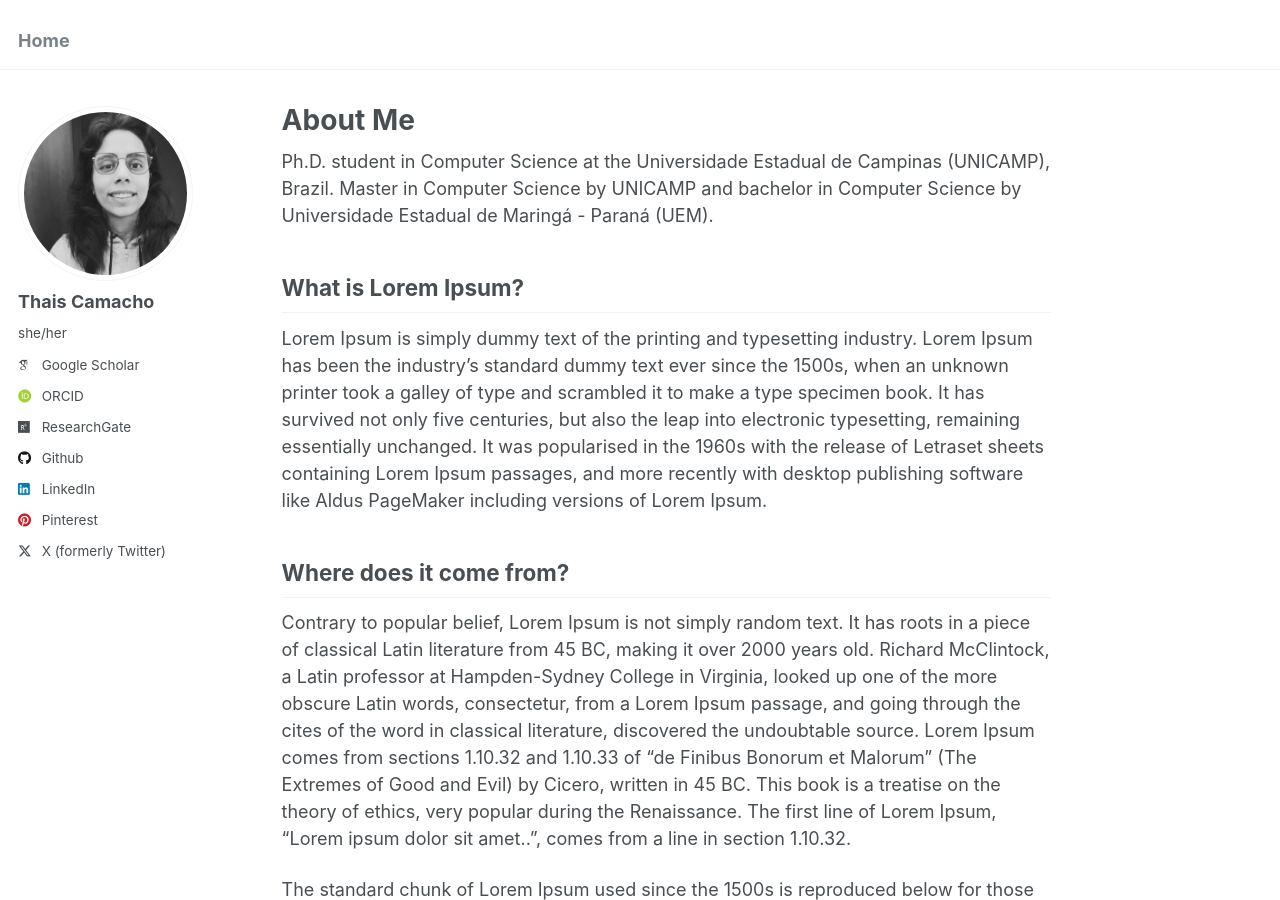
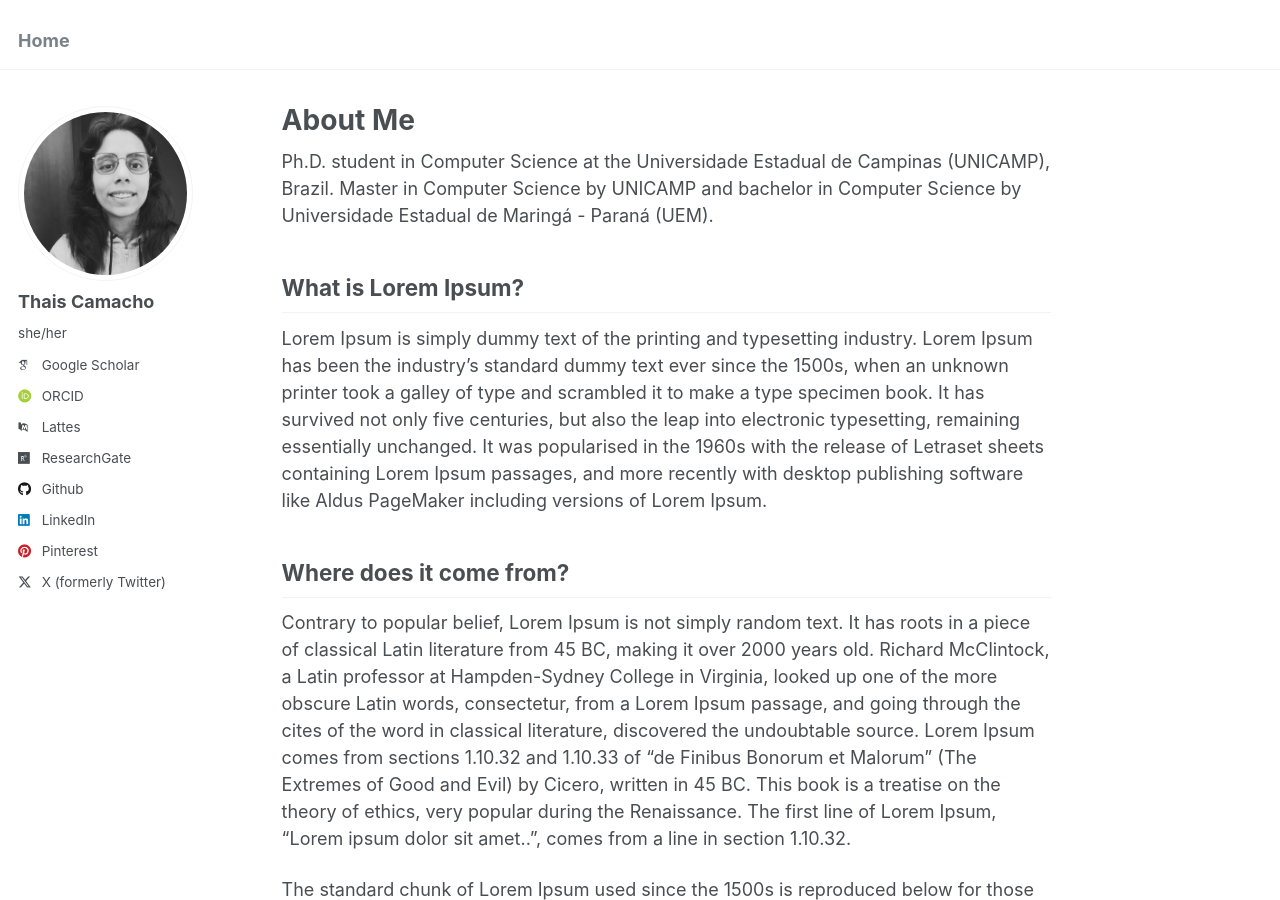
Before and after one commit to thaisacs/thaisacs.github.io, a Jekyll site: the page built from _pages/about.md, in a window 1280 px wide and 900 px high. Built offline with Jekyll 4.4.1, drawn with Linux system fonts in a browser that asks for light colours; some web fonts are replaced.

Commit message:
Adding lattes

```diff
--- a/_config.yml
+++ b/_config.yml
@@ -36,7 +36,7 @@ author:
   impactstory      : # URL
   orcid            : "https://orcid.org/0000-0001-9605-1037"
   semantic         : # URL
-  pubmed           : #"https://www.ncbi.nlm.nih.gov/pubmed/?term=john+snow"
+  pubmed           : "http://lattes.cnpq.br/4703307699846215"
   researchgate     : "https://www.researchgate.net/profile/Thais-Camacho"
 
   # Repositories and software development
--- a/_includes/author-profile.html
+++ b/_includes/author-profile.html
@@ -54,7 +54,7 @@
         <li><a href="{{ author.orcid }}"><i class="ai ai-orcid ai-fw icon-pad-right"></i>ORCID</a></li>
       {% endif %}
       {% if author.pubmed %}
-        <li><a href="{{ author.pubmed }}"><i class="ai ai-pubmed ai-fw icon-pad-right"></i>PubMed</a></li>
+        <li><a href="{{ author.pubmed }}"><i class="ai ai-pubmed ai-fw icon-pad-right"></i>Lattes</a></li>
       {% endif %}
       {% if author.researchgate %}
         <li><a href="{{ author.researchgate }}"><i class="fab fa-fw fa-researchgate icon-pad-right" aria-hidden="true"></i>ResearchGate</a></li>
```
